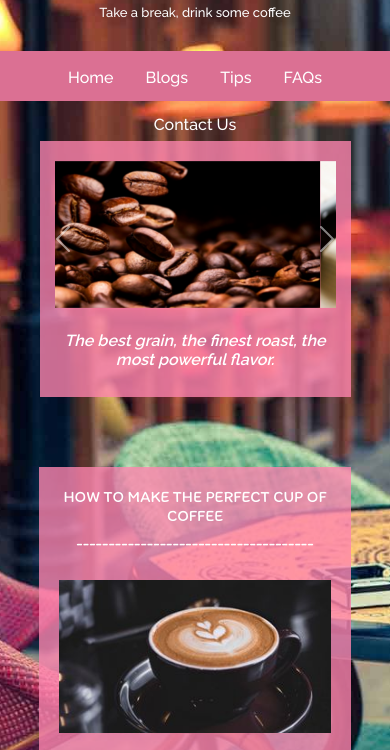
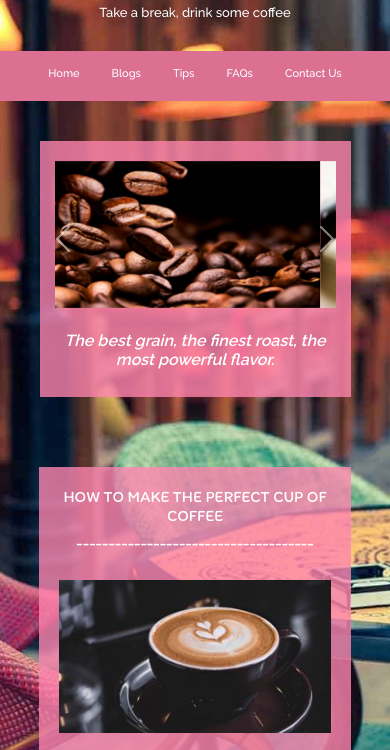
Before and after one commit to priyansiChogale/coffeeBlogs, a plain HTML site: page index.html in a window 390 px wide. Shown: the part 59-809 px from the top of the page. Drawn offline with nearby package versions, Linux system fonts and the light colour scheme.

Commit message:
Update style.css

```diff
--- a/style.css
+++ b/style.css
@@ -193,7 +193,7 @@ label{
 
 @media (max-width: 600px){
     .nav-link{
-        font-size: 1rem;
+        font-size: 11px;
     }
 
     .tagline{
```
